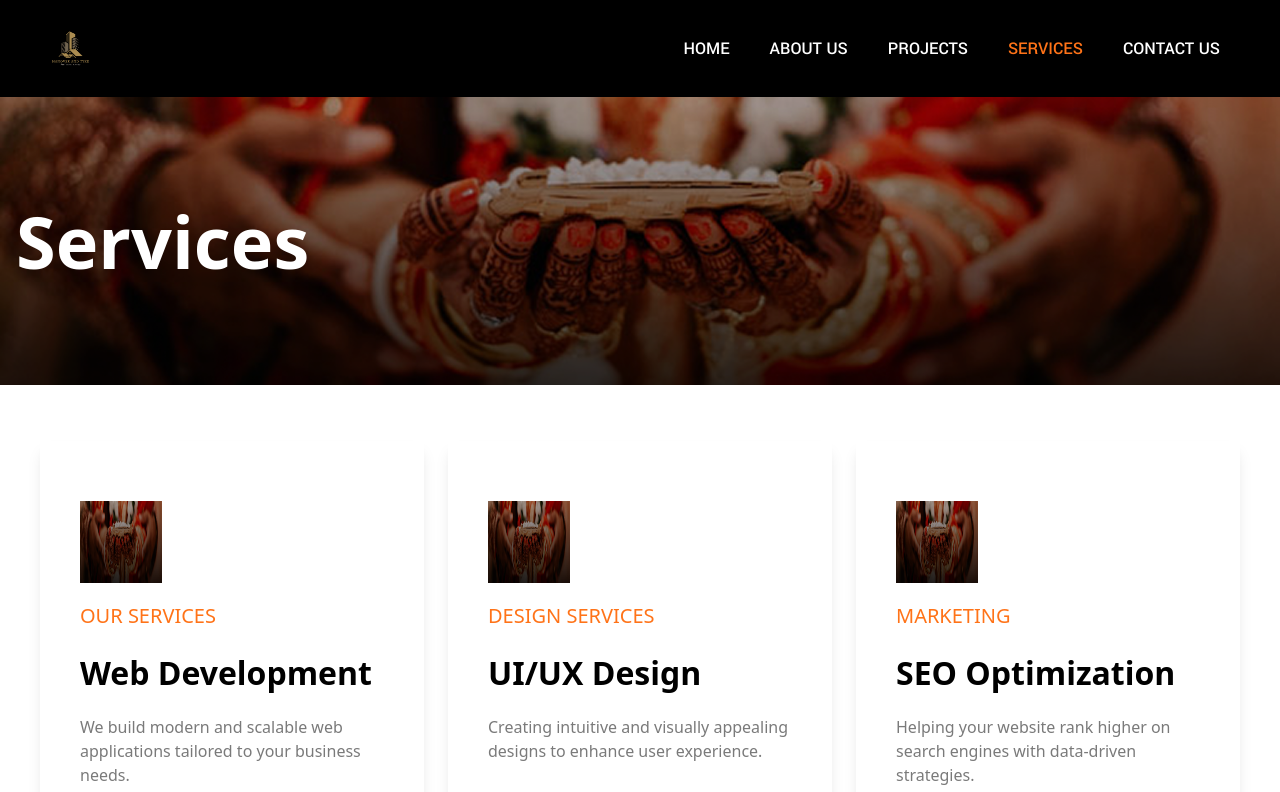
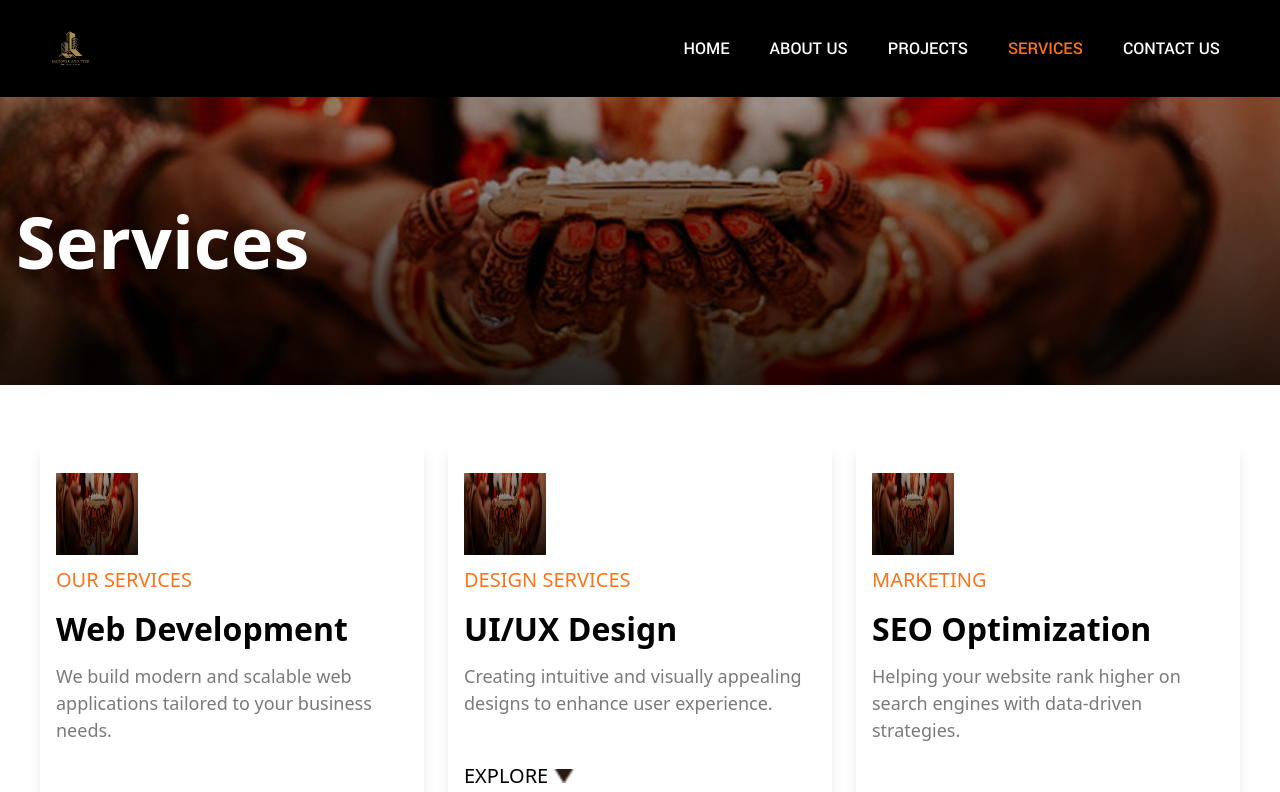
Before and after one commit to Jeevathuvarakan/quary, a React (Vite) app in the folder quary/: page /services in a window 1280 px wide. Shown: the top 792 px of the page. Built offline with nearby package versions, Linux system fonts and the light colour scheme.

Commit message:
carousel commit

```diff
--- a/package.json
+++ b/package.json
@@ -1,5 +1,7 @@
 {
   "dependencies": {
+    "@gsap/react": "^2.1.2",
+    "gsap": "^3.12.7",
     "normalize.css": "^8.0.1",
     "react-multi-carousel": "^2.8.5",
     "react-responsive": "^10.0.1"
--- a/quary/src/components/Card/FeedbackCard.jsx
+++ b/quary/src/components/Card/FeedbackCard.jsx
@@ -2,18 +2,18 @@ import React from 'react'
 
 function FeedbackCard({ image, name, role, body }) {
     return (
-        <div className='flex flex-col gap-[20px] shadow-lg px-[16px] py-[32px]'>
+        <div className='flex flex-col gap-[20px] shadow-lg px-[16px] py-[32px] border-r'>
             <div className='flex flex-col gap-[18px] items-center justify-center'>
                 <div>
-                    <p className='text-[32px] text-black font-bold'>{body}</p>
+                    <p className='md:text-[22px] text-[18px] text-black text-center justify-center'>{body}</p>
                 </div>
-                <div className='flex'>
+                <div className='flex gap-[20px]'>
                     <div className='rounded bg-black'>
                         <img src={image} alt='img' className='w-[82px] h-[82px] ' />
                     </div>
                     <div className='flex flex-col'>
-                        <h3 className='text-[20px] text-[#ff7318] uppercase'>{name}</h3>
-                        <h3 className='text-[16px] text-[#7a7a7a]'>{role}</h3>
+                        <h3 className='text-[20px] text-[#ff7318] uppercase text-left'>{name}</h3>
+                        <h3 className='text-[16px] text-[#7a7a7a] text-left'>{role}</h3>
                     </div>
                 </div>
 
--- a/quary/src/components/Card/ProjectCard.jsx
+++ b/quary/src/components/Card/ProjectCard.jsx
@@ -3,7 +3,7 @@ import { HerobannerImg } from "../../constants/Data";
 
 function ProjectCard({ image, date, heading, body, text }) {
     return (
-        <div className='flex flex-col gap-[24px] shadow-lg'
+        <div className='flex flex-col gap-[24px] shadow-lg  px-[16px] py-[32px]'
          style={{
                             backgroundImage: ` url(${image})`,
                             backgroundSize: "cover",
--- a/quary/src/components/Card/ServiceCard.jsx
+++ b/quary/src/components/Card/ServiceCard.jsx
@@ -2,15 +2,15 @@ import React from 'react'
 
 function ServiceCard({ image, title, heading, body, text, icon }) {
     return (
-        <div className='flex flex-col gap-[24px] shadow-lg px-[40px] py-[60px]'>
-            <div className='flex flex-col gap-[18px] '>
+        <div className='flex flex-col gap-[24px] shadow-lg px-[16px] py-[32px]'>
+            <div className='flex flex-col gap-[10px] '>
                 <img src={image} alt='img' className='w-[82px] h-[82px] ' />
-                <h3 className='text-[20px] text-[#ff7318] uppercase'>{title}</h3>
-                <h1 className='text-[32px] text-black font-bold'>{heading}</h1>
-                <p className='text-[16px] text-[#7a7a7a]'>{body}</p>
+                <h3 className='md:text-[20px] text-[18px] text-[#ff7318] uppercase justify-between'>{title}</h3>
+                <h1 className='md:text-[32px] text-[20px] text-black font-bold justify-between'>{heading}</h1>
+                <p className='md:text-[18px] text-[16px] text-[#7a7a7a] justify-between'>{body}</p>
             </div>
-            <div className='flex gap-[6px] items-center'>
-                <button className='text-[20px] font-serif uppercase'>{text}</button>
+            <div className='flex gap-[6px] items-center py-[20px]'>
+                <button className='md:text-[20px] text-[16px] uppercase'>{text}</button>
                 <img src={icon} alt='icon' className='object-cover h-[14px] w-[20px]' />
             </div>
         </div>
--- a/quary/src/components/Home/HeroBanner.jsx
+++ b/quary/src/components/Home/HeroBanner.jsx
@@ -1,8 +1,12 @@
 import React from "react";
 import { HerobannerImg1 } from "../../constants/Data";
+import { HerobannerImg2 } from "../../constants/Data";
+import { HerobannerImg3 } from "../../constants/Data";
 import PrimaryButton from "../Button/PrimaryButton";
 
+
 function HeroBanner() {
+
     return (
         <>
             <div
@@ -11,6 +15,7 @@ function HeroBanner() {
                     backgroundImage: ` url(${HerobannerImg1})`,
                     backgroundSize: "cover",
                     backgroundPosition: "center",
+
                 }}
             >
                 <div className="container mx-auto">
--- a/quary/src/components/Home/HomeAboutUs.jsx
+++ b/quary/src/components/Home/HomeAboutUs.jsx
@@ -10,8 +10,8 @@ function HomeAboutUs() {
                 <div className='container mx-auto '>
                     <div className="py-[10px] flex lg:flex-row flex-col gap-[24px] justify-between items-center">
                         <div className='flex flex-col gap-[20px] '>
-                            <h5 className=" text-[20px] text-[#FF7318] uppercase  w-full lg:leading-[58px]">About Us</h5>
-                            <h1 className="text-[#151515] lg:text-[48px] md:text-[24px] text-[12px] font-bold lg:w-[590px] w-full lg:leading-[58px]">Forging Success From Earth's Depths</h1>
+                            <h5 className="  text-[20px] text-[#FF7318] uppercase  w-full marker:">About Us</h5>
+                            <h1 className="container mx-auto text-[#151515] capitalize md:text-[48px] text-[24px] font-bold lg:w-[600px] w-full">Forging Success From Earth's Depths</h1>
                             <div className="m-[0px] lg:w-[590px] w-full pl-[48px] border-l-[2px] border-[#FF7318]">
                                 <p className="text-[16px] font-bold text-[#151515] lg:w-[516px] w-full">
                                     Praesent vel vulputate ligula, mollis facilisis est. In non mauris quis ex placerat iaculis.
--- a/quary/src/components/Home/HomeService.jsx
+++ b/quary/src/components/Home/HomeService.jsx
@@ -3,6 +3,8 @@ import { Link } from 'react-router-dom';
 import { IconImg, SampleImg } from '../../constants/Data';
 import ServiceCard from '../Card/ServiceCard';
 import ServiceSection from "../Services/ServiceSection";
+import Carousel from 'react-multi-carousel';
+import 'react-multi-carousel/lib/styles.css';
 import PrimaryButton from "../Button/PrimaryButton";
 
 
@@ -40,29 +42,78 @@ function HomeService() {
             text: "Get Started",
             icon: IconImg,
         },
+        {
+            image: SampleImg,
+            title: "Our Services",
+            heading: "Web Development",
+            body: "We build modern and scalable web applications tailored to your business needs.",
+            text: "Learn More",
+            icon: IconImg,
+        },
+        {
+            image: SampleImg,
+            title: "Design Services",
+            heading: "UI/UX Design",
+            body: "Creating intuitive and visually appealing designs to enhance user experience.",
+            text: "Explore",
+            icon: IconImg,
+        },
+        {
+            image: SampleImg,
+            title: "Marketing",
+            heading: "SEO Optimization",
+            body: "Helping your website rank higher on search engines with data-driven strategies.",
+            text: "Get Started",
+            icon: IconImg,
+        },
+        {
+            image: SampleImg,
+            title: "Our Services",
+            heading: "Web Development",
+            body: "We build modern and scalable web applications tailored to your business needs.",
+            text: "Learn More",
+            icon: IconImg,
+        },
+        {
+            image: SampleImg,
+            title: "Design Services",
+            heading: "UI/UX Design",
+            body: "Creating intuitive and visually appealing designs to enhance user experience.",
+            text: "Explore",
+            icon: IconImg,
+        },
+        {
+            image: SampleImg,
+            title: "Marketing",
+            heading: "SEO Optimization",
+            body: "Helping your website rank higher on search engines with data-driven strategies.",
+            text: "Get Started",
+            icon: IconImg,
+        },
 
     ];
+
+    const responsive = {
+        superLargeDesktop: { breakpoint: { max: 4000, min: 1024 }, items: 3 },
+        desktop: { breakpoint: { max: 1024, min: 768 }, items: 2 },
+        tablet: { breakpoint: { max: 768, min: 464 }, items: 1 },
+        mobile: { breakpoint: { max: 464, min: 0 }, items: 1 }
+    };
+
     return (
         <>
-            <div className="px-[80px] py-[100px]">
+            <div className="px-[16px] py-[32px]">
                 <div className='container mx-auto py-[10px] font-Yantramanav text-center'>
-                    <h5 className=" text-[20px] text-[#FF7318] uppercase font-semibold w-full lg:leading-[58px]">Services</h5>
-                    <h1 className="container mx-auto text-[#151515] lg:text-[48px] md:text-[24px] text-[12px] font-bold lg:w-[600px]  w-full items-center  lg:leading-[58px]">Tailored Mining Services for Every Venture </h1>
+                    <h5 className=" text-[20px] text-[#FF7318] uppercase  w-full">Services</h5>
+                    <h1 className="container mx-auto text-[#151515] capitalize md:text-[48px] text-[24px] font-bold lg:w-[600px] w-full">Tailored Mining Services for Every Venture </h1>
                 </div>
                 <div>
                     <div className='max-w-7xl mx-auto'>
-                        <div className="p-6 grid grid-cols-1 md:grid-cols-3 gap-6">
+                        <Carousel responsive={responsive} infinite autoPlay autoPlaySpeed={3000} showDots>
                             {serviceData.map((service, index) => (
                                 <ServiceCard key={index} {...service} />
                             ))}
-                        </div>
-                    </div>
-                    <div className="py-[10px] flex justify-center">
-                        <Link to="/Services" onClick={scrollToTop}>
-                        <PrimaryButton
-                            name="More Services"
-                            widthsizemd="fit"
-                            widthsizesm="full" /> </Link>
+                        </Carousel>
                     </div>
                 </div>
 
```
Also changed, not shown: quary/src/components/Home/HomeFeedback.jsx (+24 -3 lines), quary/src/components/Home/HomeProject.jsx (+15 -15 lines), 1 other file (tests, documents, lock files or other folders).
